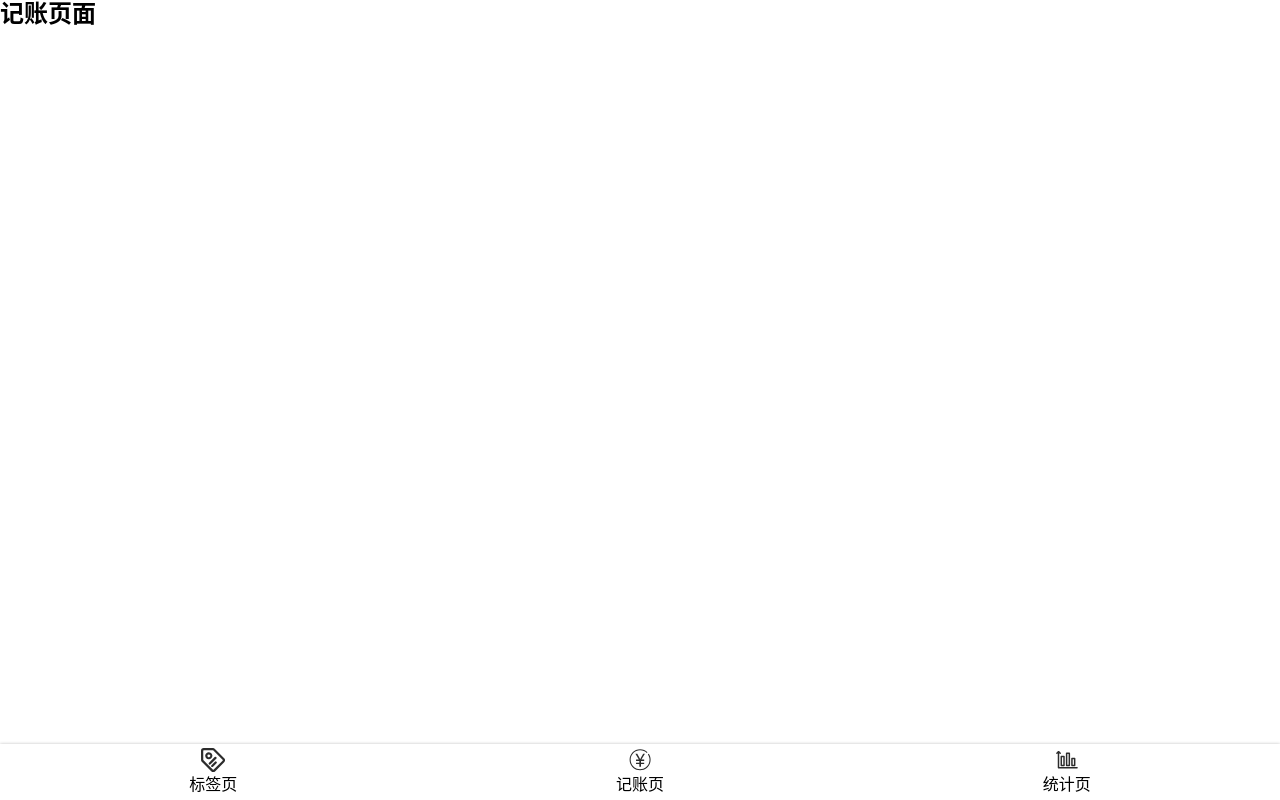
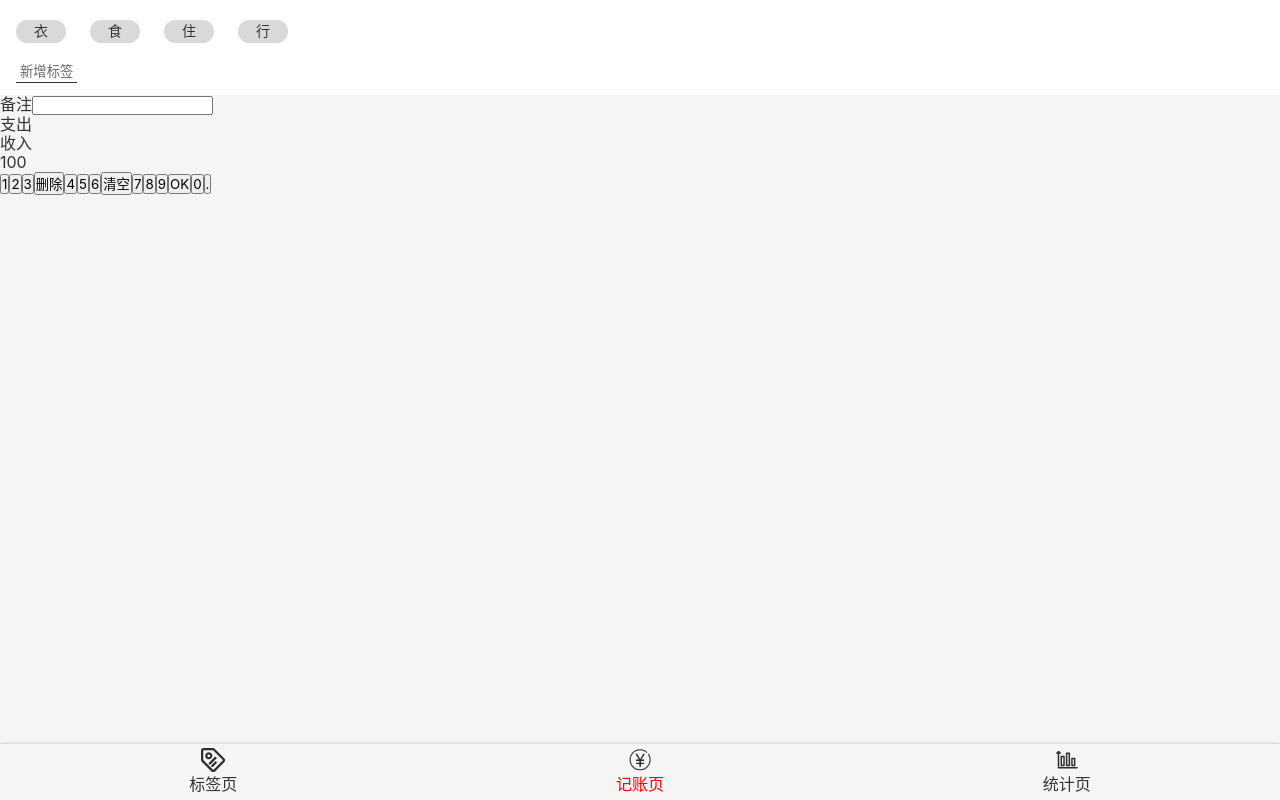
Before and after one commit to nwkami5010/goldensun, a React app: page /#/money in a window 1280 px wide. Built offline with nearby package versions, Linux system fonts and the light colour scheme.

Commit message:
完成TagsSection UI

```diff
--- a/config/webpack.config.js
+++ b/config/webpack.config.js
@@ -371,7 +371,24 @@
               test: /\.svg$/,
               use: [
                 { loader: 'svg-sprite-loader', options: {  } },
-                {loader: 'svgo-loader',options:{}}
+                {
+
+                  loader: 'svgo-loader', options: {
+
+                    plugins: [
+
+                      {
+                        name: 'removeAttrs',
+                        params: {
+                          attrs: 'fill'
+                        }
+                      }
+
+                    ]
+
+                  }
+
+                }
               ]
             },
             // TODO: Merge this config once `image/avif` is in the mime-db
--- a/src/App.tsx
+++ b/src/App.tsx
@@ -1,59 +1,38 @@
 import React from 'react';
-import {
-  HashRouter as Router,
-  Switch,
-  Route,
-  Redirect
-} from 'react-router-dom';
+import {HashRouter as Router, Switch, Route, Redirect} from 'react-router-dom';
 import Money from './views/Money';
+import Statistics from './views/Statistics';
+import Tags from './views/Tags';
+import NoMatch from './views/NoMatch';
+import styled from 'styled-components';
 
-import Statistics from './views/Statistics';
-
-import Tags from './views/Tags';
-
-import NoMatch from './views/NoMatch';
-
+const AppWrapper = styled.div`
+  color: #333;
+`;
 
 function App() {
   return (
+    <AppWrapper>
       <Router>
         <Switch>
-
           <Route path="/tags">
-
             <Tags/>
-
           </Route>
-
           <Route path="/money">
-
             <Money/>
-
           </Route>
-
           <Route path="/statistics">
-
             <Statistics/>
-
           </Route>
-
           <Redirect exact from="/" to="/money"/>
-
           <Route path="*">
-
             <NoMatch/>
-
           </Route>
-
         </Switch>
-
-
-
-
       </Router>
+    </AppWrapper>
   );
 }
 
 
-
 export default App;
--- a/src/components/Nav.tsx
+++ b/src/components/Nav.tsx
@@ -1,5 +1,5 @@
 import styled from 'styled-components';
-import {Link} from 'react-router-dom';
+import {NavLink} from 'react-router-dom';
 import React from 'react';
 import Icon from './Icon';
 
@@ -23,6 +23,12 @@
         width: 24px;
         height: 24px;
       }
+      &.selected{
+        color: red;
+        .icon{
+        fill: red;
+        }
+      }
       }
 
 
@@ -36,22 +42,22 @@
     <NavWrapper>
       <ul>
         <li>
-          <Link to="/tags">
+          <NavLink to="/tags" activeClassName="selected">
             <Icon name="tag"/>
             标签页
-          </Link>
+          </NavLink>
         </li>
         <li>
-          <Link to="/money">
+          <NavLink to="/money" activeClassName="selected">
             <Icon name="money"/>
             记账页
-          </Link>
+          </NavLink>
         </li>
         <li>
-          <Link to="/statistics">
+          <NavLink to="/statistics" activeClassName="selected">
             <Icon name="chart"/>
             统计页
-          </Link>
+          </NavLink>
         </li>
       </ul>
     </NavWrapper>
--- a/src/index.scss
+++ b/src/index.scss
@@ -13,6 +13,10 @@
   font-family: $font-hei;
   font-size: 16px;
   line-height: 1.2;
+  background: #f5f5f5;
+}
+button{
+  font-family: inherit;
 }
 .icon {
   width: 1em;
--- a/src/views/Money.tsx
+++ b/src/views/Money.tsx
@@ -1,21 +1,78 @@
 import Layout from '../components/Layout';
 import React from 'react';
+import styled from 'styled-components';
+
+
+const TagsSection = styled.section`
+  background: #FFFFFF; padding: 12px 16px;
+  > ol { margin: 0 -12px;
+    > li{
+       background: #D9D9D9; border-radius: 18px;
+       display:inline-block; padding: 3px 18px;
+       font-size: 14px; margin: 8px 12px;
+    }
+  }
+  > button{
+    background:none; border: none; padding: 2px 4px;
+    border-bottom: 1px solid #333; color: #666;
+    margin-top: 8px;
+  }
+`;
+
+const NotesSection = styled.section`
+`;
+const CategorySection = styled.section`
+`;
+const NumberPadSection = styled.section`
+`;
 
 function Money() {
-
   return (
-
     <Layout>
-
-      <h2>记账页面</h2>
-
+      <TagsSection>
+        <ol>
+          <li>衣</li>
+          <li>食</li>
+          <li>住</li>
+          <li>行</li>
+        </ol>
+        <button>新增标签</button>
+      </TagsSection>
+      <NotesSection>
+        <label>
+          <span>备注</span>
+          <input type="text"/>
+        </label>
+      </NotesSection>
+      <CategorySection>
+        <ul>
+          <li>支出</li>
+          <li>收入</li>
+        </ul>
+      </CategorySection>
+      <NumberPadSection>
+        <div>
+          100
+        </div>
+        <div>
+          <button>1</button>
+          <button>2</button>
+          <button>3</button>
+          <button>删除</button>
+          <button>4</button>
+          <button>5</button>
+          <button>6</button>
+          <button>清空</button>
+          <button>7</button>
+          <button>8</button>
+          <button>9</button>
+          <button>OK</button>
+          <button>0</button>
+          <button>.</button>
+        </div>
+      </NumberPadSection>
     </Layout>
-
   );
-
 }
 
-
-
-
 export default Money;
```
Lines whose indentation alone changed are shown as unchanged.
